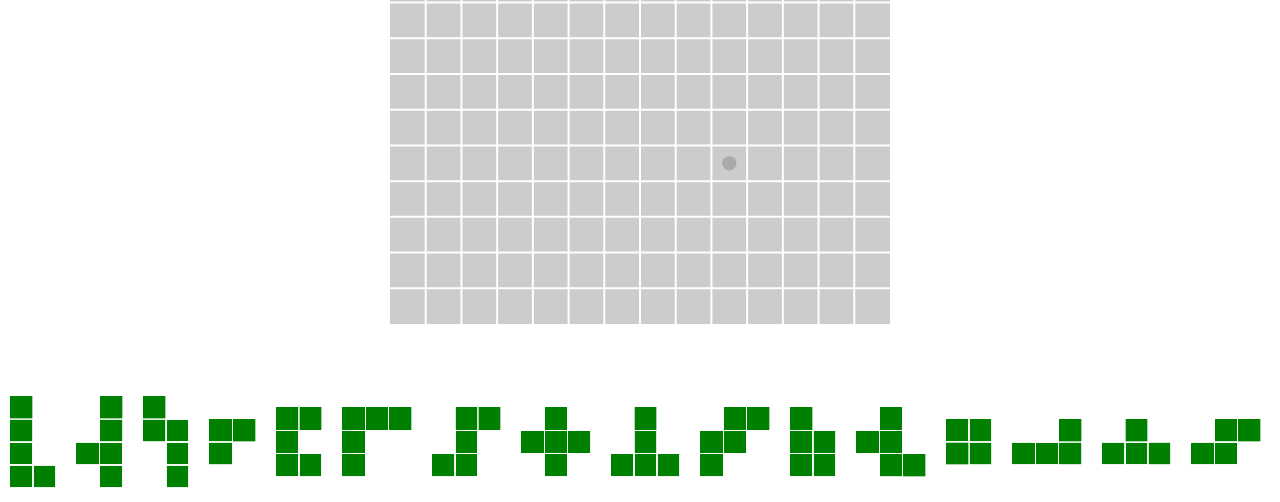
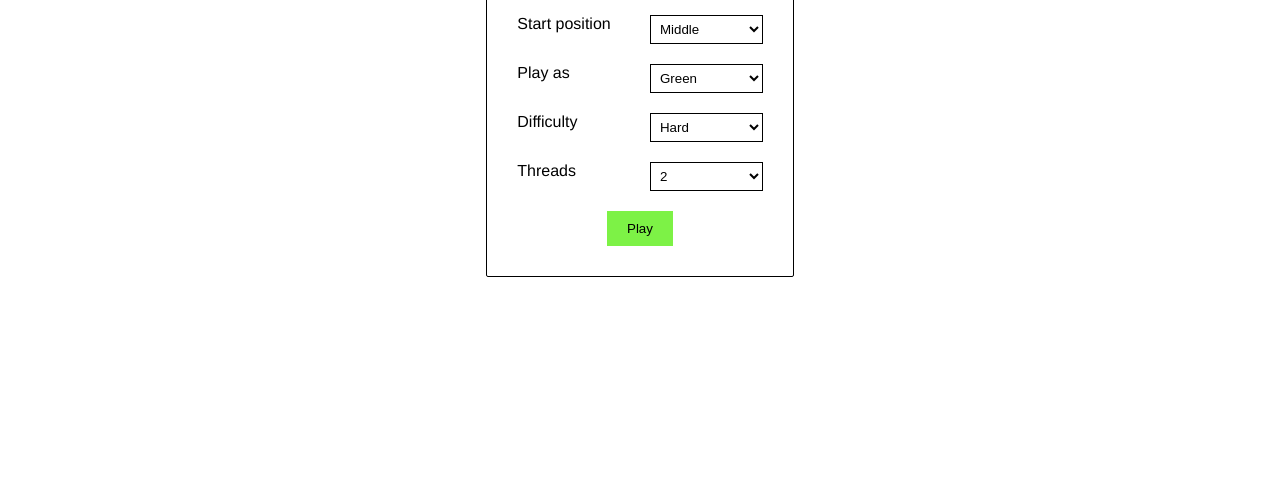
Before and after one commit to Bulmenisaurus/blok, a website: page index.html in a window 1280 px wide. Shown: the part 298-800 px from the top of the page. Drawn offline with Linux system fonts and the light colour scheme.

Commit message:
options screen before playing

```diff
--- a/index.html
+++ b/index.html
@@ -8,6 +8,32 @@
         <link rel="stylesheet" href="./src/style.css" />
     </head>
     <body>
+        <div id="popup-bg">
+            <div id="popup">
+                <h1>Play against bot</h1>
+                <div id="controls">
+                    <label for="start-pos">Start position</label>
+                    <select id="start-pos">
+                        <option value="middle">Middle</option>
+                        <option value="corner">Corner</option>
+                    </select>
+                    <label for="play-as">Play as</label>
+                    <select id="play-as">
+                        <option value="green">Green</option>
+                        <option value="red">Red</option>
+                    </select>
+                    <label for="difficulty">Difficulty</label>
+                    <select id="difficulty">
+                        <option value="hard">Hard</option>
+                    </select>
+                    <label for="threads">Threads</label>
+                    <select id="threads"></select>
+                </div>
+                <div id="button-container">
+                    <button id="play">Play</button>
+                </div>
+            </div>
+        </div>
         <div id="score">
             <div id="user-score-container">
                 <span class="name">User</span><span class="score">0</span>
--- a/src/script.ts
+++ b/src/script.ts
@@ -3,9 +3,38 @@ import { InteractiveCanvas } from './interactiveCanvas';
 import { WorkerManager } from './workerManager';
 
 const main = () => {
-    const boardState = new BoardState();
-    const workers = new WorkerManager();
-    const interactiveCanvas = new InteractiveCanvas(boardState, workers);
+    const popupContainer = document.getElementById('popup-bg') as HTMLDivElement;
+
+    const startPos = document.getElementById('start-pos') as HTMLSelectElement;
+    const player = document.getElementById('play-as') as HTMLSelectElement;
+    const difficulty = document.getElementById('difficulty') as HTMLSelectElement;
+    const threads = document.getElementById('threads') as HTMLSelectElement;
+
+    const submitButton = document.getElementById('play') as HTMLButtonElement;
+
+    const browserNumThreads = navigator.hardwareConcurrency || 1;
+
+    for (let i = 1; i <= browserNumThreads; i++) {
+        const optionElement = document.createElement('option');
+        optionElement.value = `${i}`;
+        optionElement.innerText = `${i}`;
+
+        if (i === browserNumThreads) {
+            optionElement.selected = true;
+        }
+
+        threads.append(optionElement);
+    }
+
+    submitButton.addEventListener('click', () => {
+        const userNumThreads = parseInt(threads.value);
+
+        const boardState = new BoardState();
+        const workers = new WorkerManager(userNumThreads);
+        const interactiveCanvas = new InteractiveCanvas(boardState, workers);
+
+        popupContainer.style.display = 'none';
+    });
 
     // debugger;
 };
--- a/src/style.css
+++ b/src/style.css
@@ -6,6 +6,7 @@
 
 body {
     height: 100vh;
+    font-family: 'Helvetica Neue', Helvetica, Arial, sans-serif;
 }
 
 #score {
@@ -62,3 +63,46 @@ body {
 #blocks-carousel canvas.hidden {
     display: none;
 }
+
+#popup-bg {
+    position: absolute;
+    width: 100vw;
+    height: 100vh;
+    background: white;
+    display: grid;
+    place-items: center;
+}
+
+#popup {
+    border: 1px solid black;
+    border-radius: 2px;
+    padding: 20px 30px;
+}
+
+#popup h1 {
+    margin-bottom: 30px;
+}
+
+#popup #controls {
+    display: grid;
+    grid-template-columns: 1fr 1fr;
+    gap: 20px;
+}
+
+#controls select {
+    padding: 5px;
+    background: white;
+    border: 1px solid black;
+}
+
+#button-container {
+    display: flex;
+    justify-content: center;
+    margin-top: 20px;
+    margin-bottom: 10px;
+}
+#play {
+    background-color: #7df246;
+    border: none;
+    padding: 10px 20px;
+}
--- a/src/workerManager.ts
+++ b/src/workerManager.ts
@@ -14,10 +14,10 @@ export class WorkerManager {
     workers: Worker[];
     numWorkers: number;
 
-    constructor() {
+    constructor(numThreads: number) {
         this.workers = [];
 
-        this.numWorkers = navigator.hardwareConcurrency;
+        this.numWorkers = numThreads;
         for (let i = 0; i < this.numWorkers; i++) {
             this.workers.push(new Worker('./dist/worker.js'));
         }
```
Also changed, not shown: dist/script.js.
